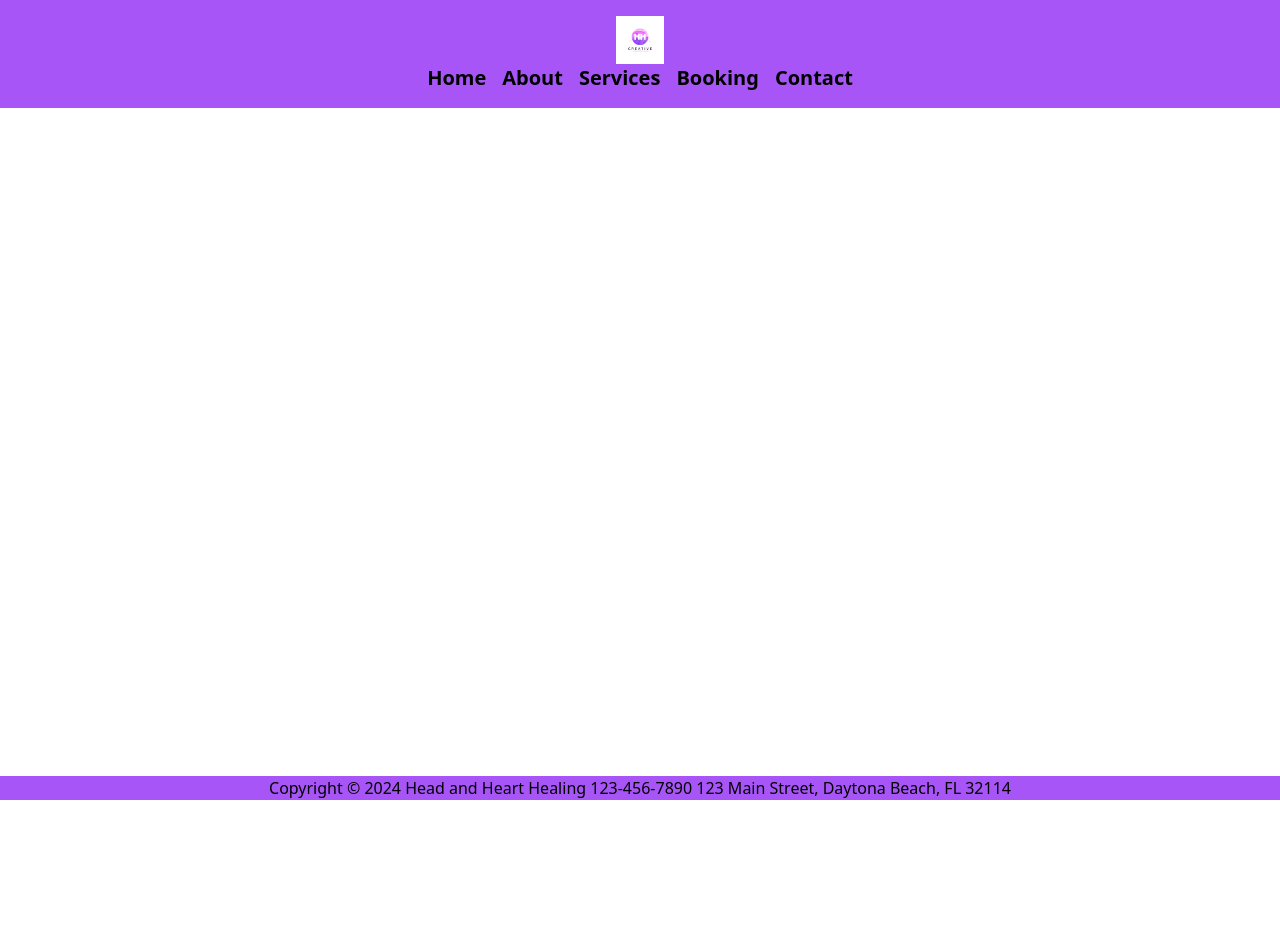
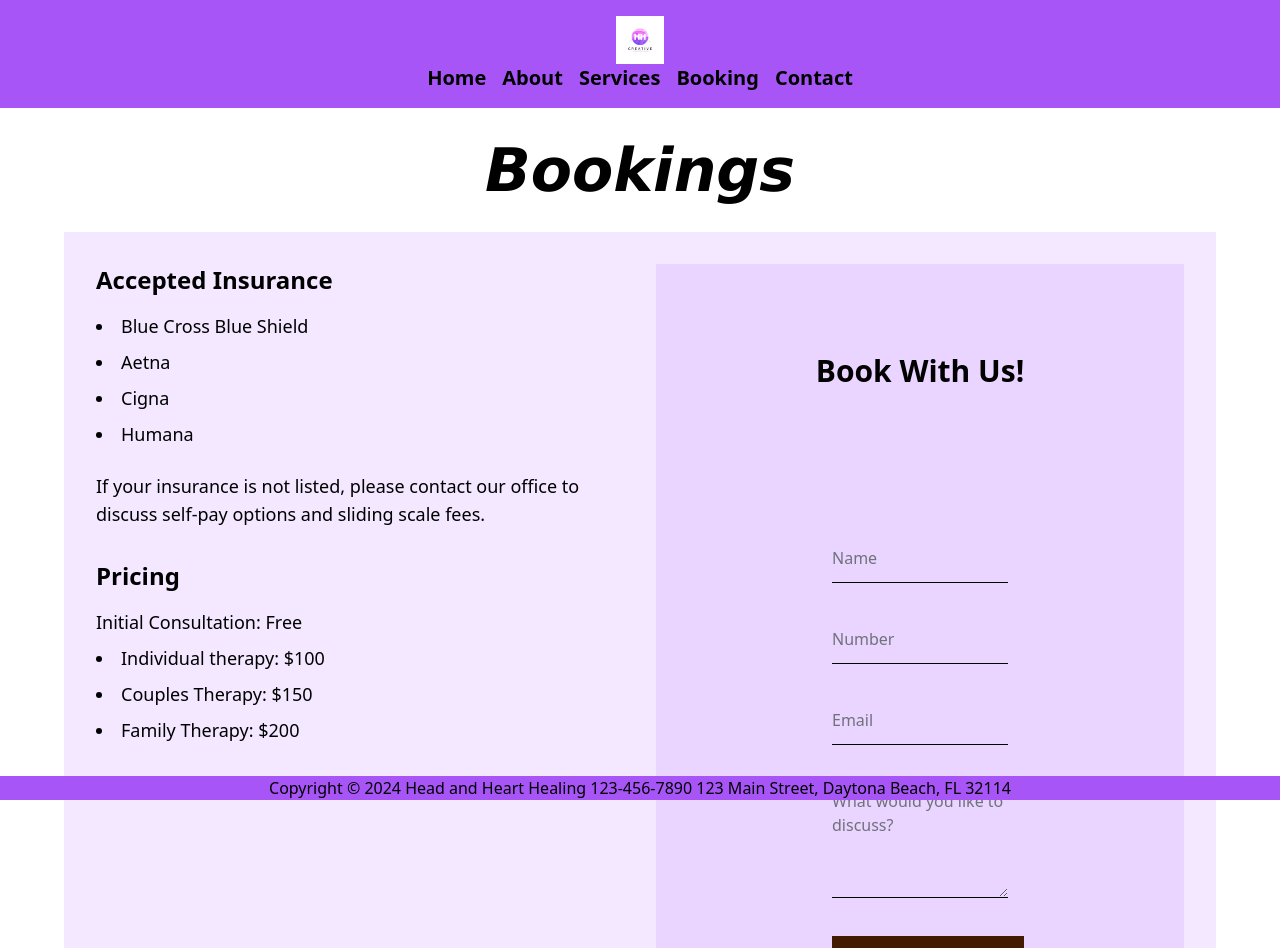
Before and after one commit to AnastasiaJ369/Counseling-website, a React (Vite) app in the folder counseling-website/: page /booking in a window 1280 px wide. Shown: the top 948 px of the page. Before the commit the page ends 800 px from the top, so only its background shows below. Built offline with nearby package versions, Linux system fonts and the light colour scheme.

Commit message:
bookings page

```diff
--- a/counseling-website/src/pages/bookings.jsx
+++ b/counseling-website/src/pages/bookings.jsx
@@ -2,9 +2,85 @@ import React from 'react'
 
 const Bookings = () => {
   return (
-    <div className='text-6xl text-white font-cursive font-bold italic mt-8 mb-8 flex justify-center'>
-        Bookings
-    </div>
+    <>
+      <div className='text-6xl text-black font-cursive font-bold italic mt-8 mb-8 flex justify-center'>
+          Bookings
+      </div>
+      <div className='flex flex-col md:flex-row gap-8 p-8 max-w-6xl mx-auto bg-purple-100'>
+        {/* Insurance */}
+        <div className='md:w-1/2'>
+          <h1 className='text-2xl font-bold mb-4'>Accepted Insurance</h1>
+          <ul className='list-disc list-inside space-y-2 text-lg'>
+            <li>Blue Cross Blue Shield</li>
+            <li>Aetna</li>
+            <li>Cigna</li>
+            <li>Humana</li>
+          </ul>
+          <br />
+          <p className='text-lg'>
+            If your insurance is not listed, please contact our office to discuss
+            self-pay options and sliding scale fees.
+          </p>
+
+          {/* Pricing */}
+          <div className='mt-8'>
+            <h1 className='text-2xl font-bold mb-4'>Pricing</h1>
+            <ul className='list-disc list-inside space-y-2 text-lg'>
+              <p>Initial Consultation: Free</p>
+              <li>Individual therapy: $100</li>
+              <li>Couples Therapy: $150</li>
+              <li>Family Therapy: $200</li>
+            </ul>
+          </div>
+        </div>
+        {/* Contact Form space */}
+        <div className='md:w-1/2 bg-purple-200'>
+          <div className='mx-auto flex flex-col min-h-screen justify-center items-center'>
+            <h1 className="text-3xl font-bold leading-tight text-black text-center">Book With Us!</h1>
+            <form className="w-2/3 md:w-1/3 space-y-8 flex flex-col">
+                        <div>
+                            <input
+                                type="text"
+                                name="name"
+                                className=" border-b border-black placeholder-zinc-500 bg-transparent focus:outline-none w-full mt-12 xl:mt-36 py-3 transition-transform hover:border-b-2"
+                                placeholder="Name"
+                            />
+                        </div>
+                        <div>
+                            <input
+                                type="text"
+                                name="number"
+                                className="border-b border-black placeholder-zinc-500 bg-transparent focus:outline-none w-full py-3 transition-transform hover:border-b-2"
+                                placeholder="Number"
+                            />
+                        </div>
+                        <div>
+                            <input
+                                type="email"
+                                name="email"
+                                className="border-b border-black placeholder-zinc-500 bg-transparent focus:outline-none w-full py-3 transition-transform hover:border-b-2"
+                                placeholder="Email"
+                            />
+                        </div>
+                        <div>
+                            <textarea
+                                name="message"
+                                className="border-b border-black placeholder-zinc-500 bg-transparent focus:outline-none w-full py-3 transition-transform hover:border-b-2"
+                                rows="4"
+                                placeholder="What would you like to discuss?"
+                            ></textarea>
+                        </div>
+                        <button
+                            type="submit"
+                            className="bg-amber-950 text-amber-50 mx-auto mt-4 p-2 w-48"
+                        >
+                            Submit
+                        </button>
+                    </form>
+          </div>
+        </div>
+      </div>
+    </>
   )
 }
 
```
